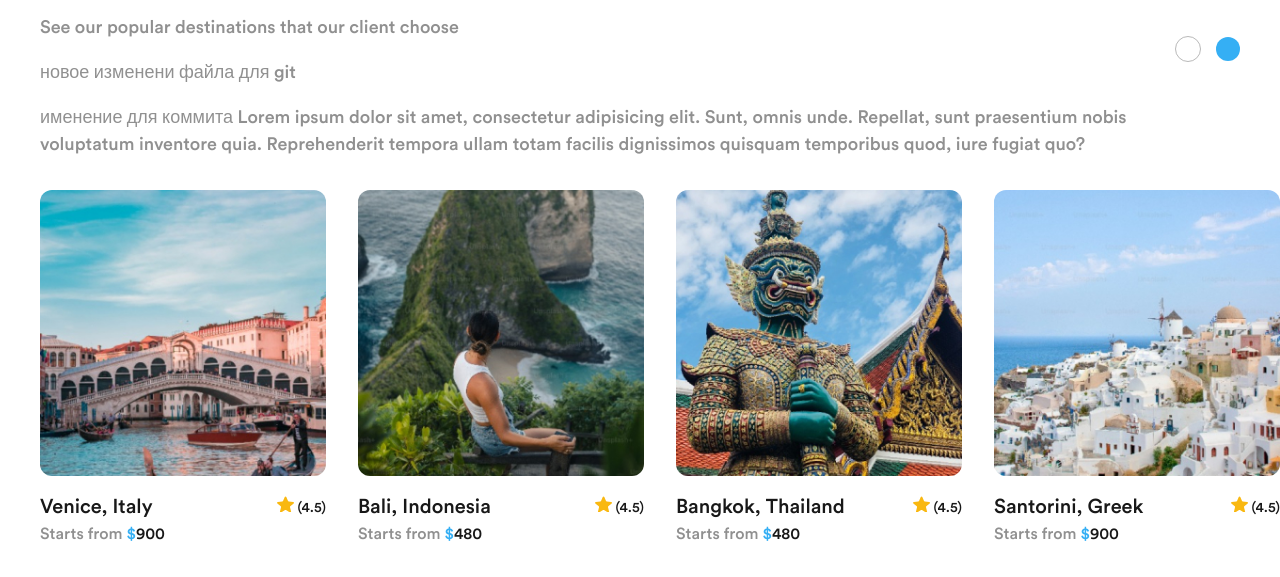
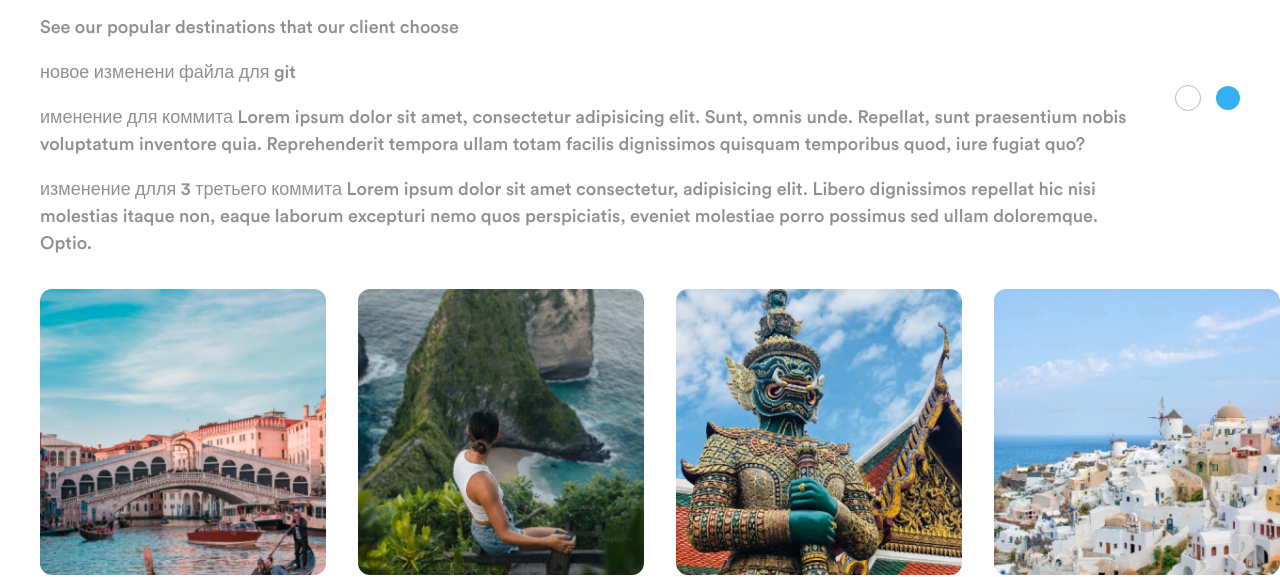
Before and after one commit to garishulc/travel-agent-gulp, a website: page src/html/index.html in a window 1280 px wide. Shown: the part 252-829 px from the top of the page. Drawn offline with nearby package versions, Linux system fonts and the light colour scheme; files that its build step writes are made by us from their sources; files whose address does not match are found by name; a web font is replaced by a local one.

Commit message:
третий или четвертый коммит, уже не помню

```diff
--- a/src/html/blocks/popular.html
+++ b/src/html/blocks/popular.html
@@ -12,6 +12,13 @@
             adipisicing elit. Sunt, omnis unde. Repellat, sunt praesentium nobis
             voluptatum inventore quia. Reprehenderit tempora ullam totam facilis
             dignissimos quisquam temporibus quod, iure fugiat quo?
+          </p>
+          <p>
+            изменение длля 3 третьего коммита Lorem ipsum dolor sit amet
+            consectetur, adipisicing elit. Libero dignissimos repellat hic nisi
+            molestias itaque non, eaque laborum excepturi nemo quos
+            perspiciatis, eveniet molestiae porro possimus sed ullam doloremque.
+            Optio.
           </p>
         </div>
       </div>
```
